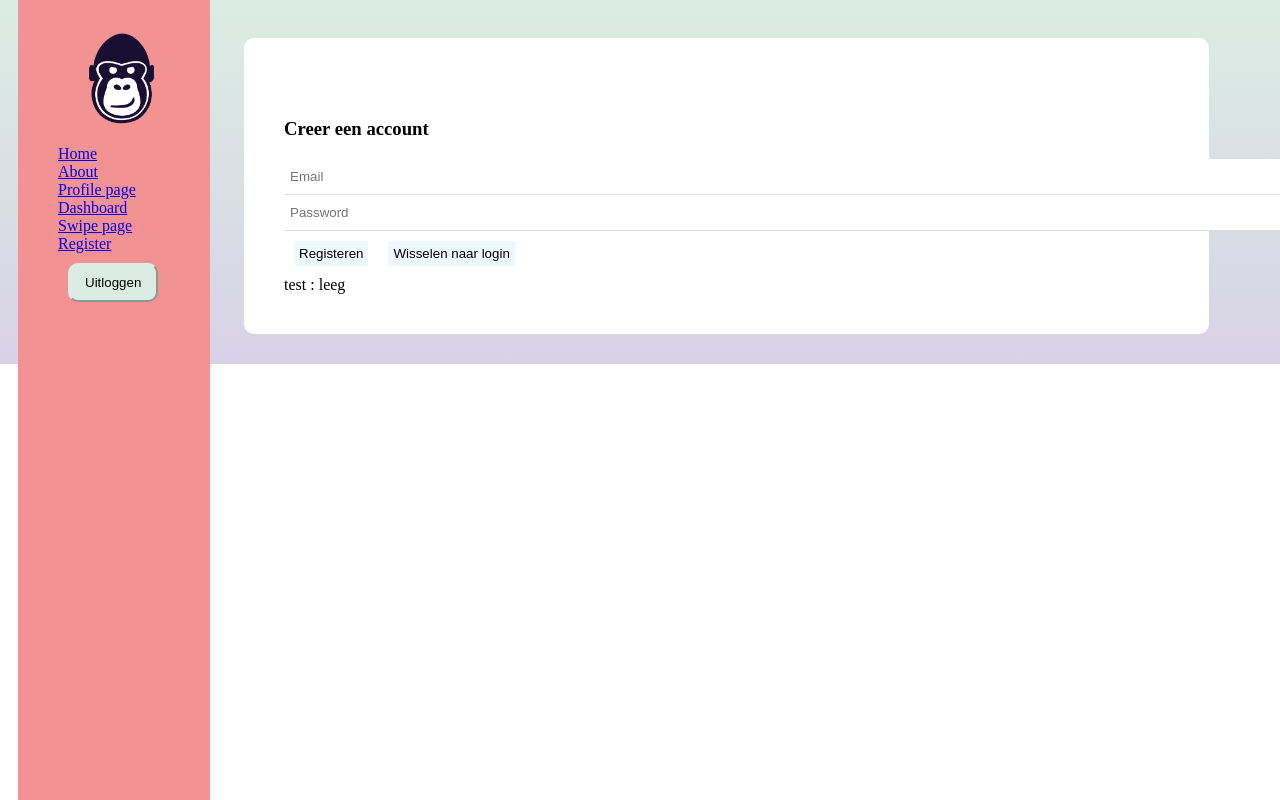
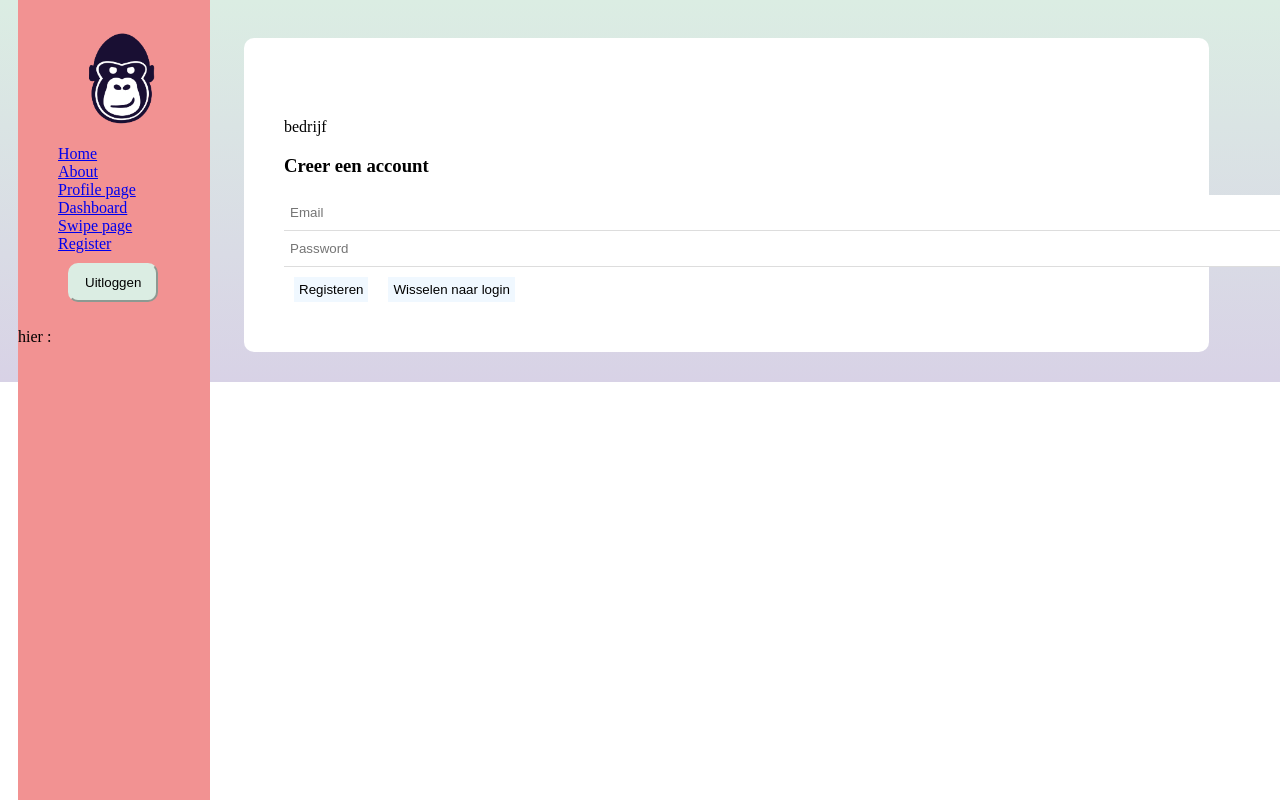
Before and after one commit to annevogel13/Smartie, a Vue app: page /Register in a window 1280 px wide. Built offline with nearby package versions, Linux system fonts and the light colour scheme; what vue3-apexcharts would draw is missing.

Commit message:
state site-wide werkt

```diff
--- a/package.json
+++ b/package.json
@@ -15,7 +15,8 @@
     "standard": "^17.0.0",
     "vue": "^3.2.33",
     "vue-router": "^4.0.15",
-    "vue3-apexcharts": "^1.4.1"
+    "vue3-apexcharts": "^1.4.1",
+    "vuex": "^4.0.2"
   },
   "devDependencies": {
     "@vitejs/plugin-vue": "^2.3.1",
--- a/src/App.vue
+++ b/src/App.vue
@@ -25,6 +25,8 @@
       </li>
       <li><button class="logout" @click="log_out()">Uitloggen</button></li>
     </ul>
+
+    hier : {{ this.$store.role }}
   </div>
 
   <div class="format">
@@ -43,8 +45,6 @@ export default {
   },
   methods: {
     log_out() {
-
-
       const auth = getAuth();
       signOut(auth).then(() => {
         console.log("Sign-out successful")
@@ -93,11 +93,11 @@ ul {
   justify-content: space-around;
 }
 
-.logout{
+.logout {
   background-color: #dbede3;
-  border-color : #dbede3;
-  margin : 10px;
-  border-radius : 10px;
-  padding : 10px 15px ;
+  border-color: #dbede3;
+  margin: 10px;
+  border-radius: 10px;
+  padding: 10px 15px;
 }
 </style>
--- a/src/main.js
+++ b/src/main.js
@@ -1,9 +1,11 @@
 import { createApp } from 'vue'
 
-import { createRouter, createWebHistory } from 'vue-router'
+// charts
 import VueApexCharts from "vue3-apexcharts";
 import App from './App.vue'
-
+// routing
+import { createRouter, createWebHistory } from 'vue-router'
+// webpages
 import Home from '@/views/Home.vue'
 import About from '@/views/About.vue'
 import Profile from '@/views/Profile.vue'
@@ -11,8 +13,21 @@ import Swipe from '@/views/Swipe.vue'
 import Dashboard from '@/views/Dashboard.vue'
 import Register from '@/views/Register.vue'
 
+// database --> firebase
 import { initializeApp } from "firebase/app";
 import { getAnalytics } from "firebase/analytics";
+
+// store information site-wide
+import { createStore } from 'vuex'
+
+export const store = createStore({
+  state () {
+    return {
+      count: "bedrijf"
+    }
+  }
+})
+
 
 const firebaseConfig = {
     apiKey: "AIzaSyBz-GuAE6HSTl47j9VM0utLN_HWaYGP83Q",
@@ -44,4 +59,5 @@ const analytics = getAnalytics(app_firebase);
 createApp(App)
 .use(router)
 .use(VueApexCharts)
+.use(store)
 .mount('#app')
--- a/src/views/Register.vue
+++ b/src/views/Register.vue
@@ -45,6 +45,11 @@ export default {
                     const errorCode = error.code;
                     const errorMessage = error.message;
                 })
+        },
+    },
+    computed: {
+        test (){
+            return this.$store.state.count
         }
     }
 }
@@ -53,6 +58,7 @@ export default {
 </script>
 <template>
     <div class="register">
+        {{test}}
         <div v-if='!login'>
             <h3>Creer een account</h3>
             <input type="text" v-model="email" placeholder="Email">
@@ -75,7 +81,7 @@ export default {
             </button>
             <button @click="this.login = !login">Wisselen naar registeren</button>
         </div>
-        test : {{this.user_uid}}
+
     </div>
 </template>
 <style scoped>
```
Also changed, not shown: router/index.js (deleted, +0 -9 lines), 1 other file (tests, documents, lock files or other folders).
